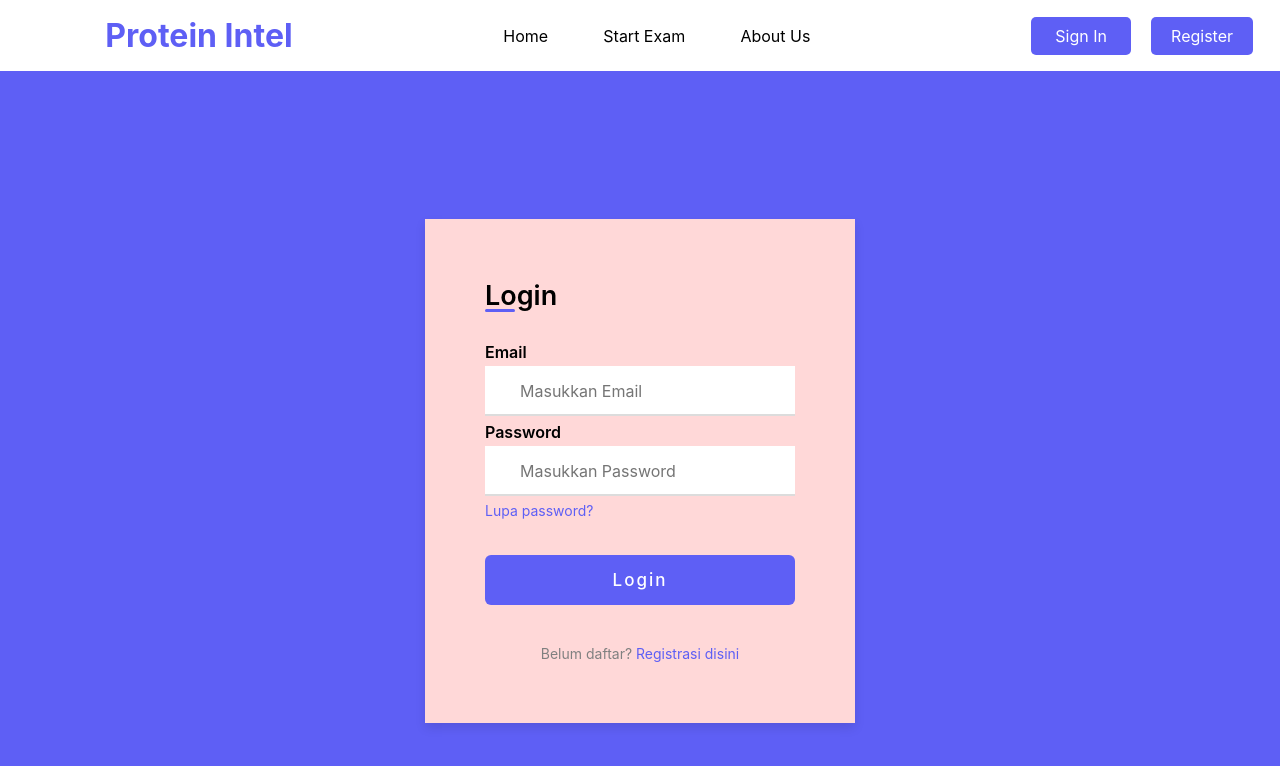
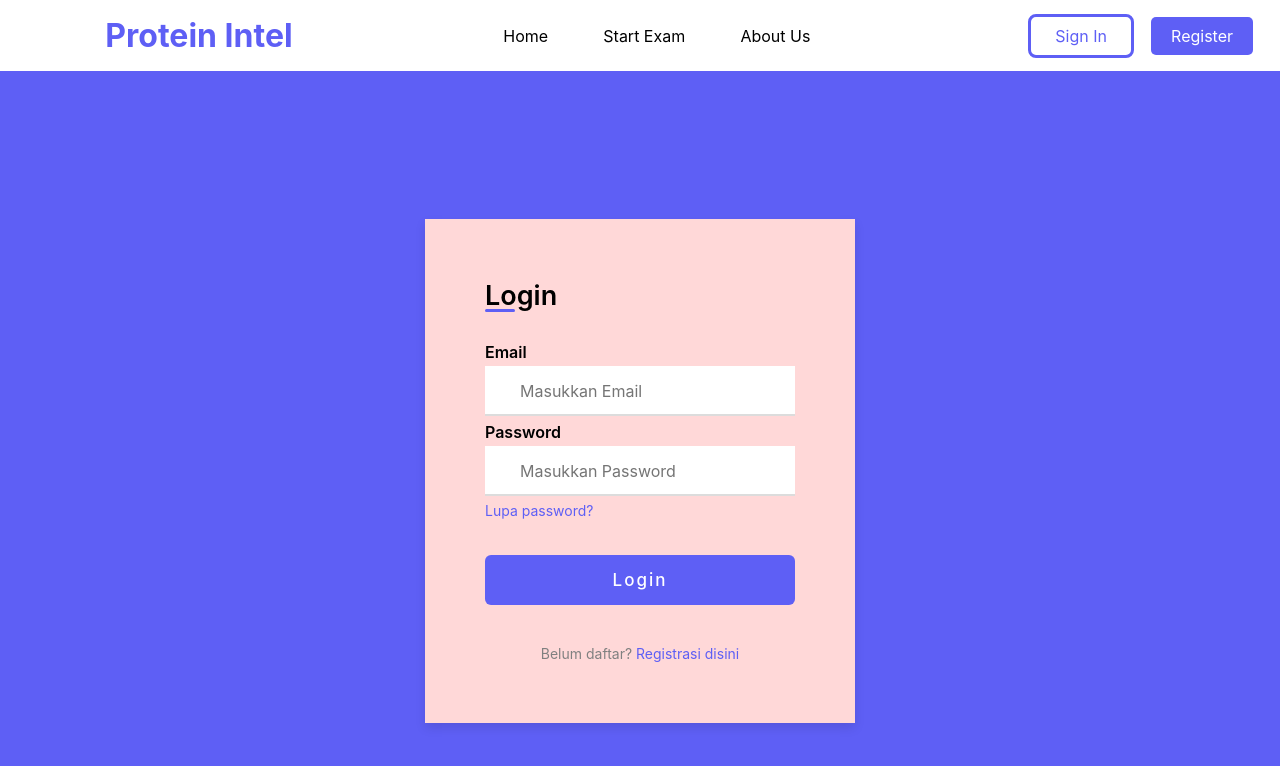
Before and after one commit to adelaidebonfamille/protein-intel, a React (Vite) app in the folder Client/: page /login in a window 1280 px wide. Shown: the top 766 px of the page. Built offline with nearby package versions, Linux system fonts and the light colour scheme.

Commit message:
Setting up User Data Logic

```diff
--- a/Client/package.json
+++ b/Client/package.json
@@ -9,6 +9,7 @@
   },
   "dependencies": {
     "axios": "^0.27.2",
+    "jwt-decode": "^3.1.2",
     "react": "^18.0.0",
     "react-dom": "^18.0.0",
     "react-router-dom": "^6.3.0"
--- a/Client/src/Components/Navbar/Navbar.jsx
+++ b/Client/src/Components/Navbar/Navbar.jsx
@@ -29,12 +29,12 @@ const Navbar = () => {
           <>
             <li>
               <Link to={"/login"}>
-                <button>Sign In</button>
+                <button className={styles["btn-secondary"]}>Sign In</button>
               </Link>
             </li>
             <li>
               <Link to={"/Register"}>
-                <button>Register</button>
+                <button className={styles["btn-primary"]}>Register</button>
               </Link>
             </li>
           </>
--- a/Client/src/Components/Navbar/Navbar.module.css
+++ b/Client/src/Components/Navbar/Navbar.module.css
@@ -33,7 +33,7 @@
     align-items: center;
 }
 
-.nav .link2 button {
+.btn-primary {
     background-color: #5e5ff5;
     color: white;
     border: none;
@@ -44,6 +44,31 @@
     font: inherit;
     margin: 0 10px;
     min-width: 100px;
+}
+
+.btn-primary:hover {
+    color: #5e5ff5;
+    background-color: white;
+    outline: #5e5ff5 solid 3px;
+}
+
+.btn-secondary {
+    background-color: white;
+    color: #5e5ff5;
+    outline: #5e5ff5 solid 3px;
+    border: none;
+    padding: 9px 20px;
+    border-radius: 5px;
+    cursor: pointer;
+    transition: all 0.3s ease 0s;
+    font: inherit;
+    margin: 0 10px;
+    min-width: 100px;
+}
+
+.btn-secondary:hover {
+    color: white;
+    background-color: #5e5ff5;
 }
 
 .nav ul li a {
@@ -57,12 +82,6 @@
     font: bold;
 }
 
-.nav .link2 button:hover {
-    color: #5e5ff5;
-    background-color: white;
-    outline: #5e5ff5 solid 3px;
-}
-
 @media screen and (max-width: 768px) {
     .nav {
         display: none;
--- a/Client/src/Contexts/AuthContext.jsx
+++ b/Client/src/Contexts/AuthContext.jsx
@@ -1,5 +1,6 @@
 import React, { useState } from "react";
 import axios from "axios";
+import jwtDecode from "jwt-decode";
 
 const AuthContext = React.createContext({
   register: (email, name, nim, password, confirmPassword) => {},
@@ -7,12 +8,14 @@ const AuthContext = React.createContext({
   logout: () => {},
   isAuth: false,
   checkToken: () => {},
+  userData: {},
 });
 
 const BASE_URL = "http://localhost:5000/api/auth";
 
 export const AuthProvider = (props) => {
   const [isAuth, setIsAuth] = useState(false);
+  const [userData, setUserData] = useState(null);
 
   const register = async (email, name, nim, password, confirmPassword) => {
     try {
@@ -52,19 +55,23 @@ export const AuthProvider = (props) => {
 
     localStorage.setItem("token", response.data.token);
     setIsAuth(true);
+    setUserData(jwtDecode(response.data.token));
   };
 
   const logout = () => {
     localStorage.removeItem("token");
     setIsAuth(false);
+    setUserData(null);
   };
 
   const checkToken = () => {
     const token = localStorage.getItem("token");
     if (token) {
       setIsAuth(true);
+      setUserData(jwtDecode(token));
     } else {
       setIsAuth(false);
+      setUserData(null);
     }
   };
 
@@ -76,6 +83,7 @@ export const AuthProvider = (props) => {
         logout,
         isAuth,
         checkToken,
+        userData,
       }}
     >
       {props.children}
--- a/Client/src/Pages/Login/Login.jsx
+++ b/Client/src/Pages/Login/Login.jsx
@@ -37,8 +37,7 @@ const Login = () => {
                   required
                 />
               </div>
-              <div className={styles["checkbox-text"]}>
-              </div>
+              <div className={styles["checkbox-text"]}></div>
               <a href="#" className={styles.text}>
                 Lupa password?
               </a>
--- a/Client/src/Pages/Login/Login.module.css
+++ b/Client/src/Pages/Login/Login.module.css
@@ -74,7 +74,7 @@
   transition: all 0.2s ease;
 }
 
-.input-field input:is(:focus, :valid)~i {
+.input-field input:is(:focus, :valid) ~ i {
   color: #5e5ff5;
 }
 
--- a/Client/src/Pages/Register/Register.module.css
+++ b/Client/src/Pages/Register/Register.module.css
@@ -47,7 +47,6 @@
   font-size: 20;
   margin-bottom: 4px;
 }
-
 
 .input-field input {
   position: absolute;
```
Also changed, not shown: Client/src/Pages/Home/Home.jsx (+6 -2 lines), 1 other file (tests, documents, lock files or other folders). Lines whose indentation alone changed are shown as unchanged.
